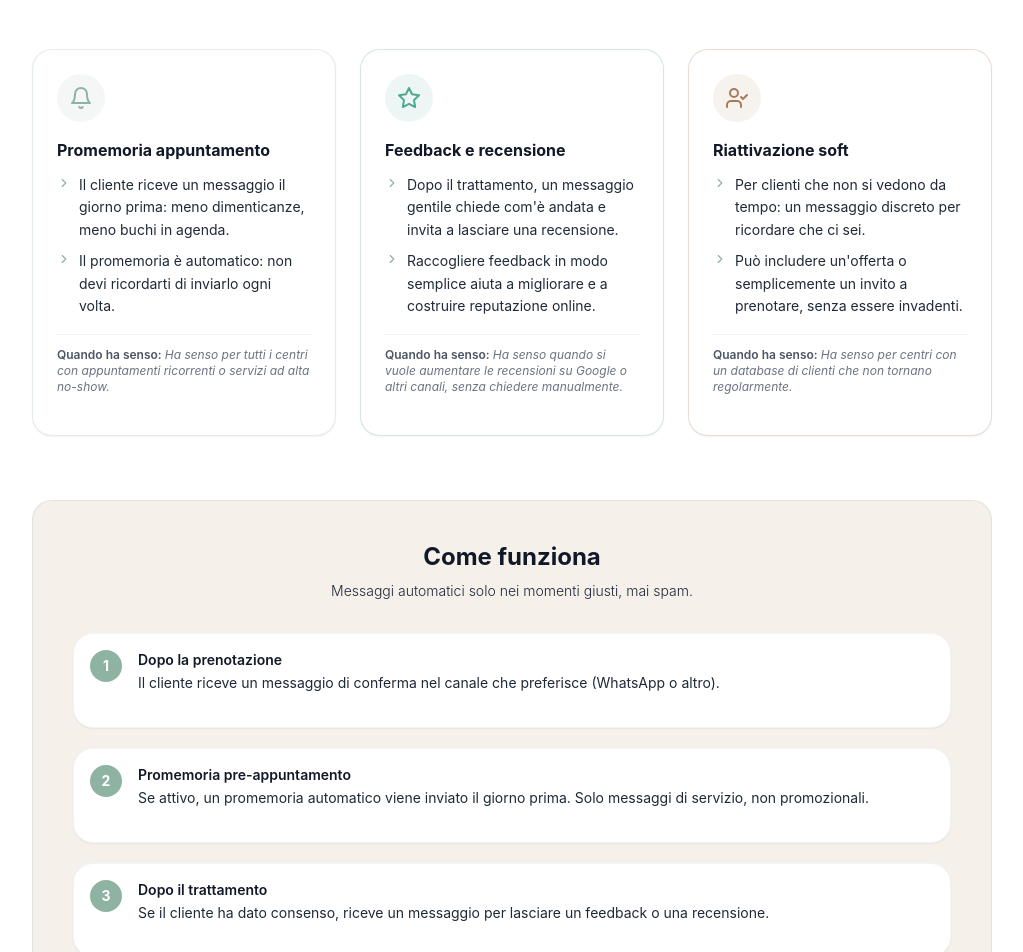
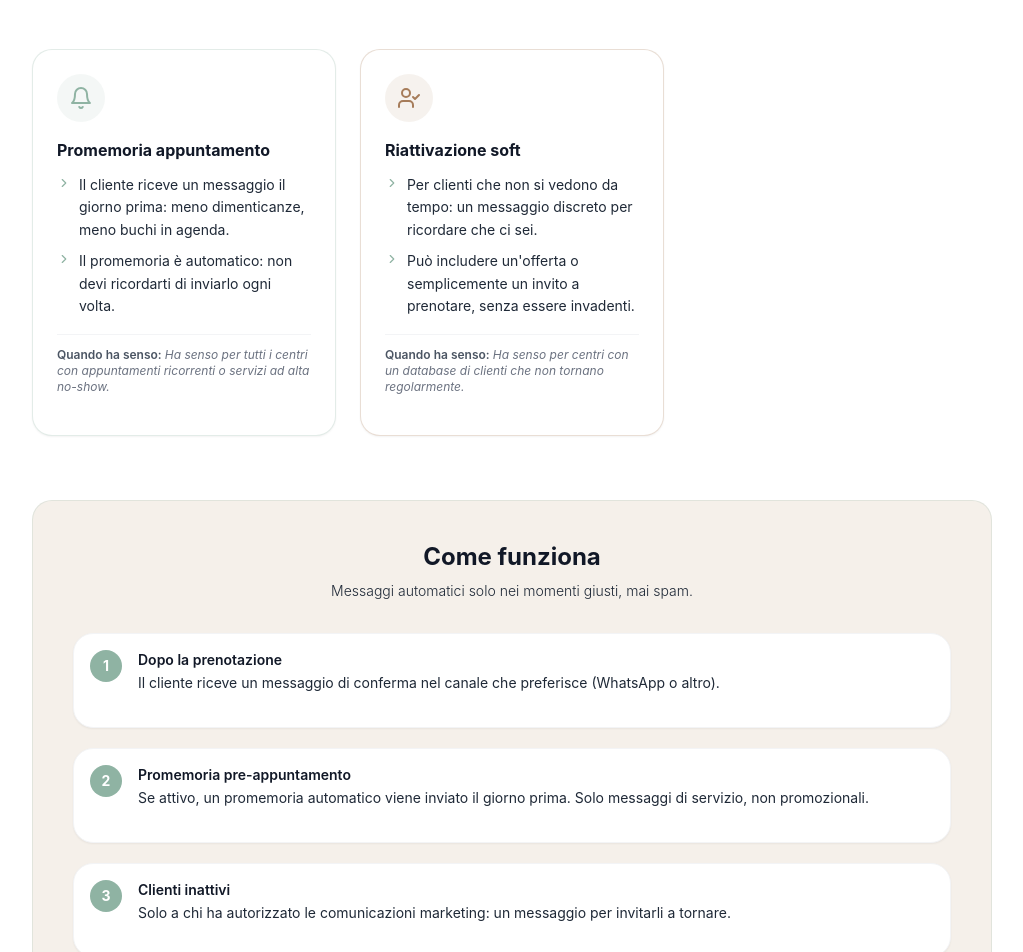
Before and after one commit to ronza99/SocialFlow-Wellness, a React (Vite) app: page /vantaggi in a window 1280 px wide. Shown: the part 9440-10392 px from the top of the page, without its empty margins (128-1151 px from the left). Built offline with nearby package versions, Linux system fonts and the light colour scheme.

Commit message:
Updated SMSvsEmailMarketing.tsx

```diff
--- a/src/components/SMSvsEmailMarketing.tsx
+++ b/src/components/SMSvsEmailMarketing.tsx
@@ -1,5 +1,5 @@
 import React from 'react';
-import { Bell, Star, UserCheck, ChevronRight, Shield, Info } from 'lucide-react';
+import { Bell, UserCheck, ChevronRight, Shield, Info } from 'lucide-react';
 
 const benefitCards = [
   {
@@ -12,17 +12,6 @@ const benefitCards = [
       'Il promemoria è automatico: non devi ricordarti di inviarlo ogni volta.',
     ],
     when: 'Ha senso per tutti i centri con appuntamenti ricorrenti o servizi ad alta no-show.',
-  },
-  {
-    icon: Star,
-    color: 'bg-misty-teal/10 text-misty-teal',
-    border: 'border-misty-teal/25',
-    title: 'Feedback e recensione',
-    bullets: [
-      'Dopo il trattamento, un messaggio gentile chiede com\'è andata e invita a lasciare una recensione.',
-      'Raccogliere feedback in modo semplice aiuta a migliorare e a costruire reputazione online.',
-    ],
-    when: 'Ha senso quando si vuole aumentare le recensioni su Google o altri canali, senza chiedere manualmente.',
   },
   {
     icon: UserCheck,
@@ -50,11 +39,6 @@ const steps = [
   },
   {
     num: '3',
-    title: 'Dopo il trattamento',
-    text: 'Se il cliente ha dato consenso, riceve un messaggio per lasciare un feedback o una recensione.',
-  },
-  {
-    num: '4',
     title: 'Clienti inattivi',
     text: 'Solo a chi ha autorizzato le comunicazioni marketing: un messaggio per invitarli a tornare.',
   },
```
